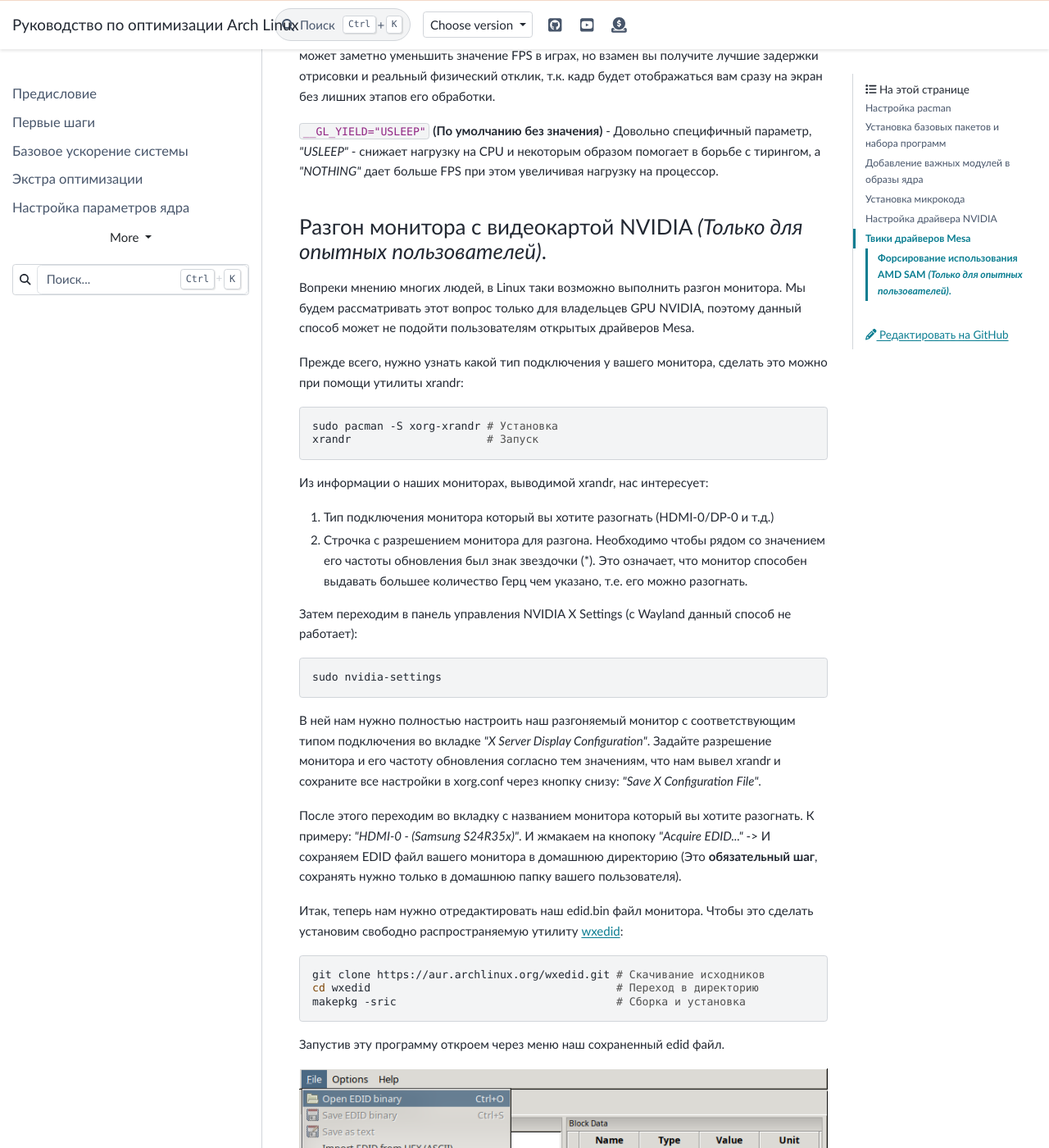
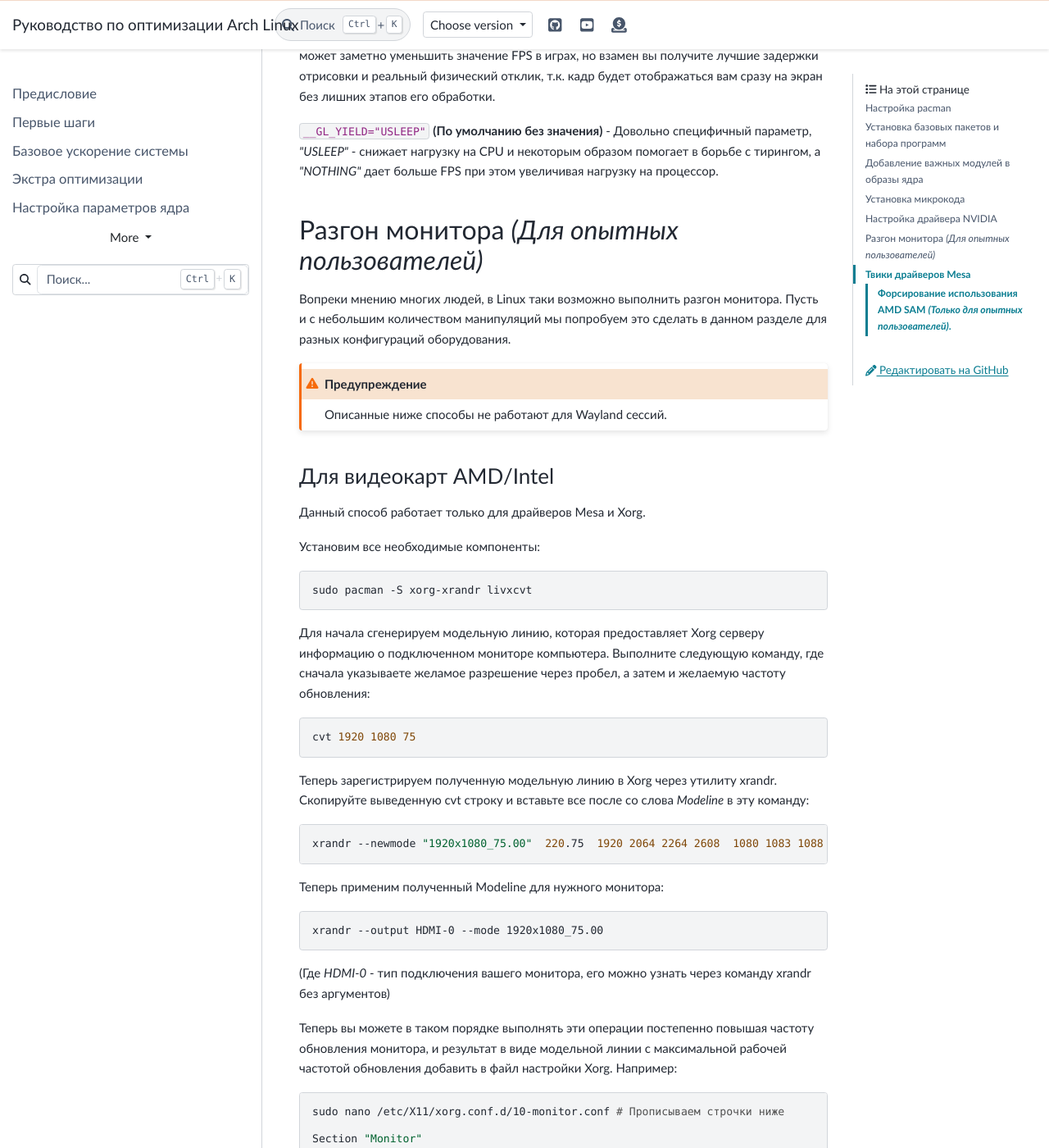
Before and after one commit to ventureoo/ARU, a Sphinx documentation site: the page built from docs/source/first-steps.rst, in a window 1280 px wide and 1400 px high, scrolled down 8646 px. Shown: the whole window at 82% size. Built offline with Sphinx 7.4.7 and the PyData theme 0.15.4, drawn with Linux system fonts in a browser that asks for light colours; some of the changed text lies outside the part shown.

Commit message:
first-steps: Rework the monitor overclocking section
Closes: https://github.com/ventureoo/ARU/issues/58

```diff
--- a/docs/source/first-steps.rst
+++ b/docs/source/first-steps.rst
@@ -317,15 +317,90 @@
 ``__GL_YIELD="USLEEP"`` **(По умолчанию без значения)** - Довольно специфичный параметр, *"USLEEP"* - снижает нагрузку на CPU и некоторым образом помогает в борьбе с тирингом,
 а *"NOTHING"* дает больше FPS при этом увеличивая нагрузку на процессор.
 
-.. index:: monitor, overlocking, refresh, rate
+
+.. index:: monitor, overlocking, refresh-rate
 .. _monitor-overlocking:
 
------------------------------------------------------------------------------
-Разгон монитора с видеокартой NVIDIA *(Только для опытных пользователей)*.
------------------------------------------------------------------------------
+=============================================
+Разгон монитора *(Для опытных пользователей)*
+=============================================
 
 Вопреки мнению многих людей, в Linux таки возможно выполнить разгон монитора.
-Мы будем рассматривать этот вопрос только для владельцев GPU NVIDIA, поэтому данный способ может не подойти пользователям открытых драйверов Mesa.
+Пусть и с небольшим количеством манипуляций мы попробуем это сделать в данном разделе
+для разных конфигураций оборудования.
+
+.. warning:: Описанные ниже способы не работают для Wayland сессий.
+
+.. index:: monitor, overlocking, refresh-rate, amd, intel, mesa
+.. _monitor-overlocking-mesa:
+
+------------------------
+Для видеокарт AMD/Intel
+------------------------
+
+Данный способ работает только для драйверов Mesa и Xorg.
+
+Установим все необходимые компоненты::
+
+  sudo pacman -S xorg-xrandr livxcvt
+
+Для начала сгенерируем модельную линию, которая предоставляет Xorg серверу информацию о подключенном мониторе компьютера.
+Выполните следующую команду, где сначала указываете желамое разрешение через пробел, а затем и желаемую частоту обновления::
+
+  cvt 1920 1080 75
+
+Теперь зарегистрируем полученную модельную линию в Xorg через утилиту xrandr.
+Скопируйте выведенную cvt строку и вставьте все после со слова *Modeline* в эту команду::
+
+  xrandr --newmode "1920x1080_75.00"  220.75  1920 2064 2264 2608  1080 1083 1088 1130 -hsync +vsync
+
+Теперь применим полученный Modeline для нужного монитора::
+
+  xrandr --output HDMI-0 --mode 1920x1080_75.00
+
+(Где *HDMI-0* - тип подключения вашего монитора, его можно узнать через команду xrandr без аргументов)
+
+Теперь вы можете в таком порядке выполнять эти операции постепенно повышая частоту обновления монитора, и результат в виде
+модельной линии с максимальной рабочей частотой обновления добавить в файл настройки Xorg. Например::
+
+  sudo nano /etc/X11/xorg.conf.d/10-monitor.conf # Прописываем строчки ниже
+
+  Section "Monitor"
+      Identifier "VGA1" # Здесь указываем тип подключения вашего монитора
+      Modeline "1280x1024_60.00"  109.00  1280 1368 1496 1712  1024 1027 1034 1063 -hsync +vsync # Здесь указываем модельную линию которая у вас получилась
+      Option "PreferredMode" "1280x1024_60.00" # Здесь заменяем на название полученной модельной линии
+  EndSection
+
+  Section "Screen"
+      Identifier "Screen0"
+      Monitor "VGA1" # Здесь указываем тип подключения вашего монитора
+      DefaultDepth 24
+      SubSection "Display"
+        Modes "1280x1024_60.00" # Здесь меняем на название полученной модельной линии
+      EndSubSection
+  EndSection
+
+  Section "Device"
+      Identifier "Device0"
+      Driver "intel"      # Здесь меняем на драйвер вашей видеокарты
+  EndSection
+
+.. attention:: Обратите внимание на комментарии в привиденном примере файла настройки!
+
+После перезагрузки все настройки должны работать правильно.
+
+Отдельным случаем стоит рассмотреть разгон матрицы ноутбука с графикой Intel.
+Об этом вы можете прочитать `в данной статье <https://www.lushnikov.net/2021/07/31/%D0%A0%D0%B0%D0%B7%D0%B3%D0%BE%D0%BD%D1%8F%D0%B5%D0%BC-%D0%BC%D0%B0%D1%82%D1%80%D0%B8%D1%86%D1%83-%D0%BD%D0%BE%D1%83%D1%82%D0%B1%D1%83%D0%BA%D0%B0-%D1%81-%D0%B3%D1%80%D0%B0%D1%84%D0%B8%D0%BA%D0%BE/>`_.
+
+.. index:: monitor, overlocking, refresh-rate, nvidia
+.. _monitor-overlocking-nvidia:
+
+----------------------
+Для видеокарт NVIDIA
+----------------------
+
+Сейчас мы будем рассматривать вопрос разгона монитора только для видеокарт NVIDIA,
+т. к. у этого производителя есть некоторые проблемы с применением модельных линий Xorg напрямую через XRandr.
 
 Прежде всего, нужно узнать какой тип подключения у вашего монитора, сделать это можно при помощи утилиты xrandr::
 
@@ -339,7 +414,7 @@
    Необходимо чтобы рядом со значением его частоты обновления был знак звездочки (*).
    Это означает, что монитор способен выдавать большее количество Герц чем указано, т.е. его можно разогнать.
 
-Затем переходим в панель управления NVIDIA X Settings (с Wayland данный способ не работает)::
+Затем переходим в панель управления NVIDIA X Settings::
 
   sudo nvidia-settings
 
```
